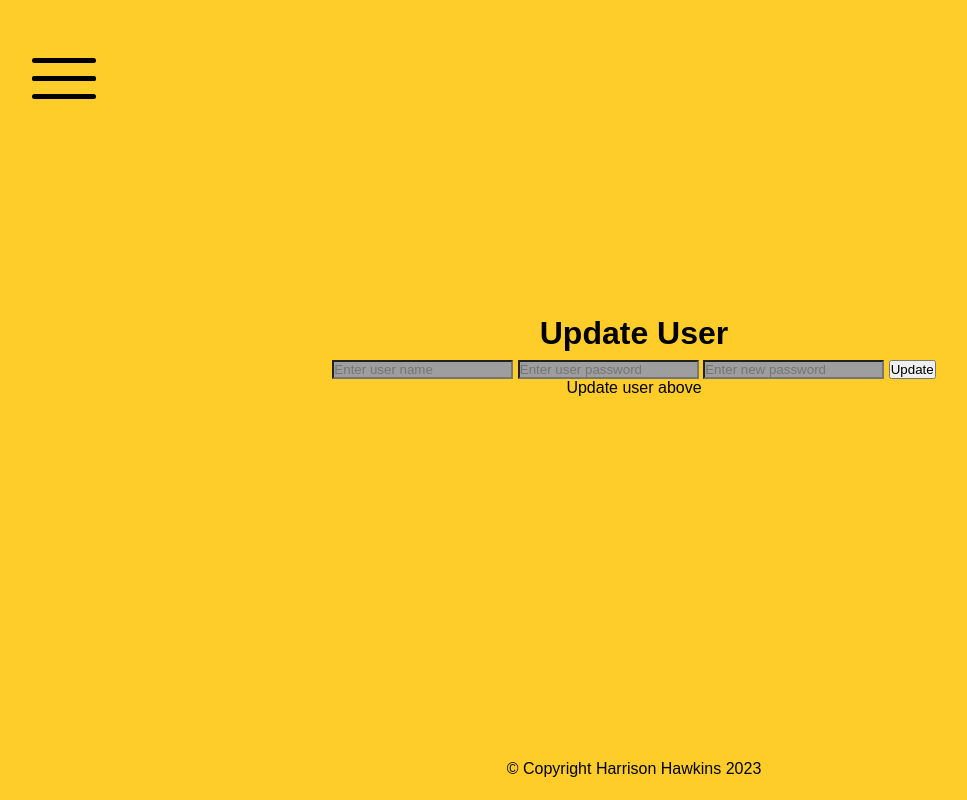
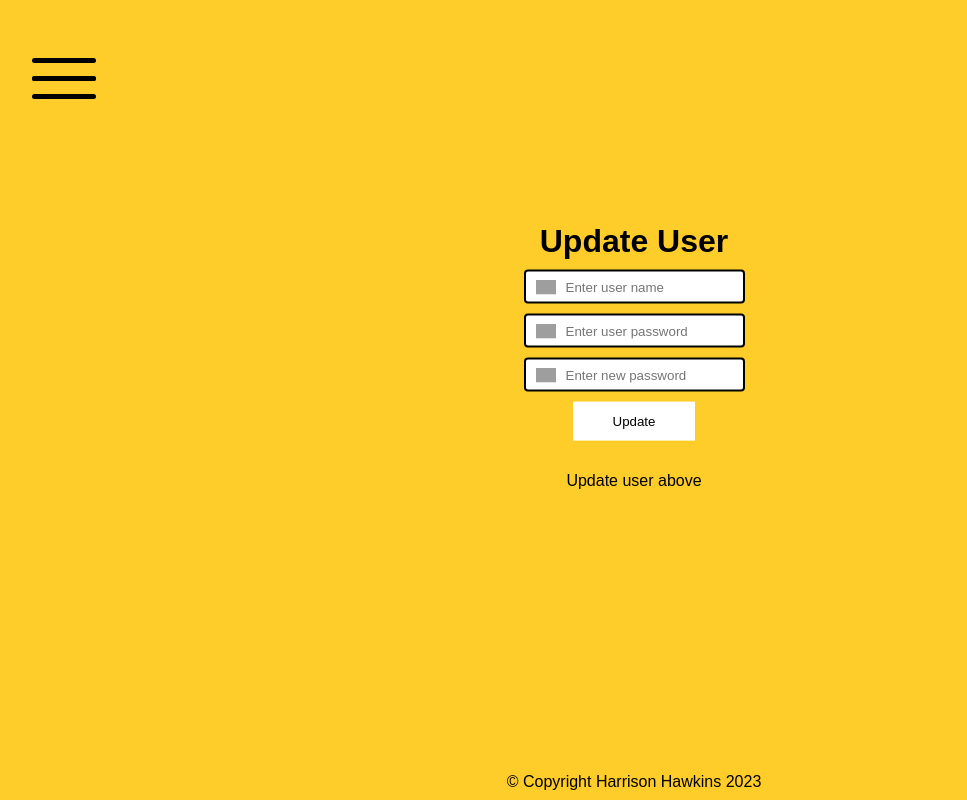
Before and after one commit to 9hhawkins/3.8_3.4_Iteration_Project_2023, a PHP site: page /update_user.php in a window 1280 px wide. Shown: the whole page, without its empty margins (6-973 px from the left). Run offline with PHP 8.4, Linux system fonts and the light colour scheme; data that the repository does not hold is empty; a stand-in replaces the project's code that opens the database connection; grey boxes are pictures that could not be loaded.

Commit message:
Update style1.css

```diff
--- a/css/style1.css
+++ b/css/style1.css
@@ -31,3 +31,40 @@ footer {
 .content{
 	margin: 1vh 1vw;
 }
+
+input[type=text], input[type=password]{
+	height: 30px;
+  	border: 2px solid black;
+  	border-radius: 4px;
+  	background-color: white;
+  	background-image: none;
+	background-size: 20px,20px;
+  	background-position: 10px;
+  	background-repeat: no-repeat;
+  	padding-left: 40px;
+}
+
+label, input{
+	display:block;
+	margin-top:10px;
+	margin-left:0px;
+}
+
+input[type=submit]{
+	transition: 0.4s ease-in-out;
+	background-color: white;
+	border: none;
+	color: black;
+	padding: 12px 40px;
+	text-decoration: none;
+	cursor: pointer;
+}
+
+input[type=submit]:hover{
+  background-color: green;
+  color: white;
+}
+
+p{
+	padding-top:1vw;
+}
```
